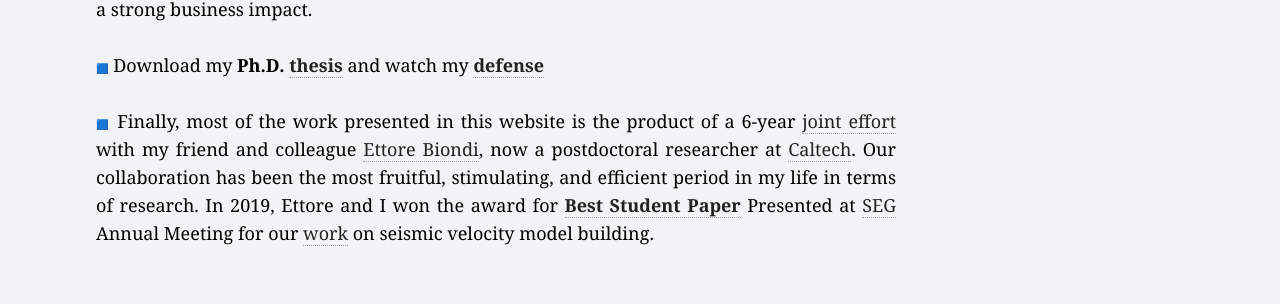
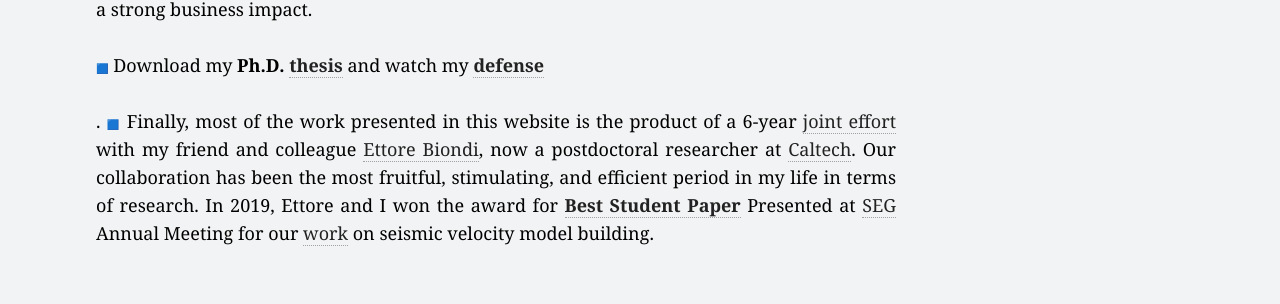
Before and after one commit to gbarnier/gbarnier.github.io, a Jekyll site: the page built from _pages/geophysics.md, in a window 1280 px wide. Shown: the part 581-885 px from the top of the page. Built offline with Jekyll 4.4.1, drawn with Linux system fonts in a browser that asks for light colours.

Commit message:
Update geophysics.md

```diff
--- a/_pages/geophysics.md
+++ b/_pages/geophysics.md
@@ -110,7 +110,7 @@ permalink: /geophysics/
 
     <span style="font-size: 10px">🟦</span> My <a href="/fwime"><b>thesis</b></a> work revolves around finding novel optimization algorithms to enhance the accuracy and resolution of suchs maps. To do so, it requires building strong skills and knowledge in physics of wave-propagation, mathematical/numerical optimization, and the ability to write and implement fast and efficient code with the use of GPUs. Thanks to SEP's ties with with the oil industry through its affiliate companies, I had the opportunity to interact with experts, receive insightful guidance/feedback, and design a research topic with a strong business impact. <br/><br/>
 
-      <span style="font-size: 10px">🟦</span> Download my <b>Ph.D. <a href="http://sepwww.stanford.edu/data/media/public/sep/gbarnier/Guillaume_thesis_sep_website.pdf" target="_blank">thesis</a></b> and watch my <a href="https://www.youtube.com/watch?v=vv9krmVRkMo&t=3051s" target="_blank"><b>defense</b></a><br/><br/>
+      <span style="font-size: 10px">🟦</span> Download my <b>Ph.D. <a href="http://sepwww.stanford.edu/data/media/public/sep/gbarnier/Guillaume_thesis_sep_website.pdf" target="_blank">thesis</a></b> and watch my <a href="https://www.youtube.com/watch?v=vv9krmVRkMo&t=3051s" target="_blank"><b>defense</b></a><br/><br/>.
 
     <span style="font-size: 10px">🟦</span> Finally, most of the work presented in this website is the product of a 6-year <a href="/eg">joint effort</a> with my friend and colleague <a href="https://www.linkedin.com/in/ettore-biondi/">Ettore Biondi</a>, now a postdoctoral researcher at <a href="http://seismolab.caltech.edu/biondi_e.html" target="_blank">Caltech</a>. Our collaboration has been the most fruitful, stimulating, and efficient period in my life in terms of research. In 2019, Ettore and I won the award for <a href="https://sep.sites.stanford.edu/guillaume-barnier-receives-award-best-student-paper-presented-seg-2019-annual-meeting"><b>Best Student Paper</b></a> Presented at <a href="https://seg.org/About-SEG/Governance/Honors-and-Awards">SEG</a> Annual Meeting for our <a href="/papers/seg19.pdf" style="font-weight: normal" target="_blank">work</a> on seismic velocity model building.
 </p>
```
